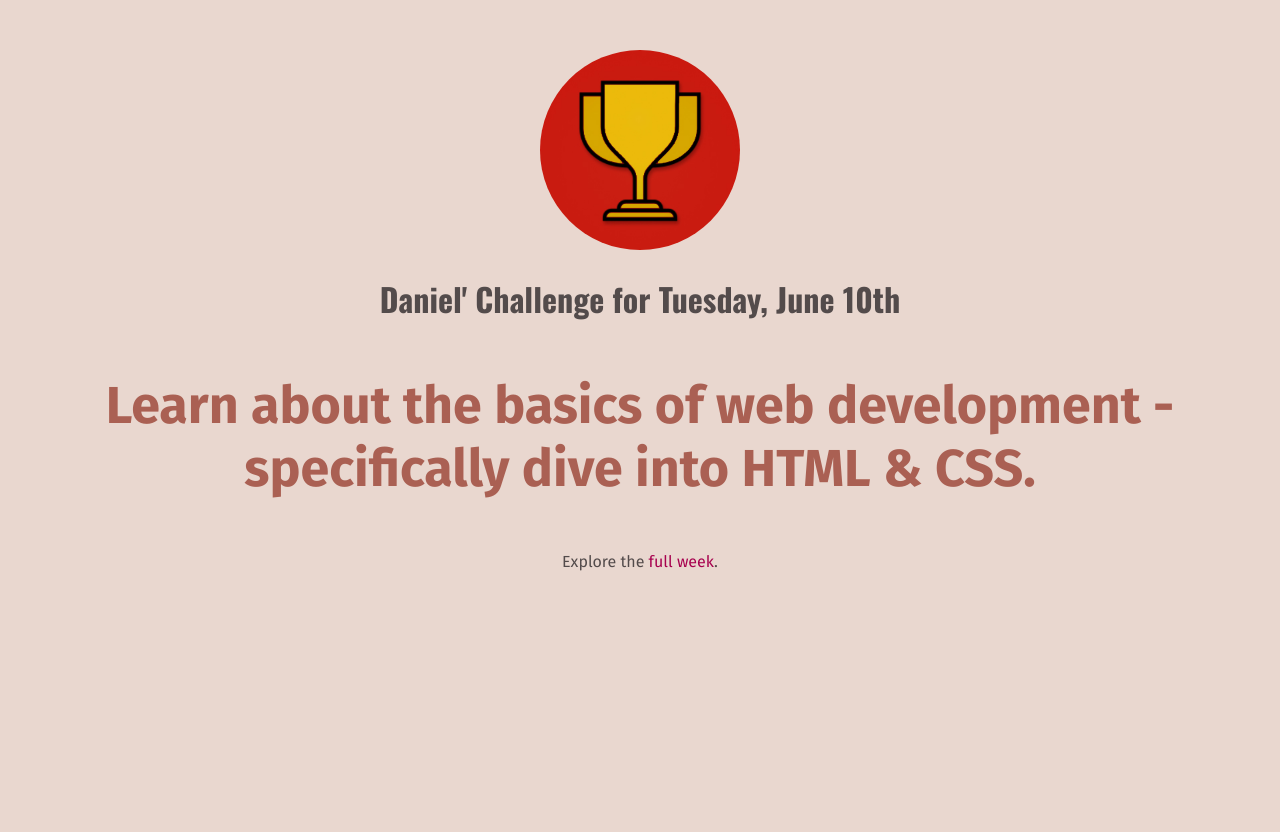
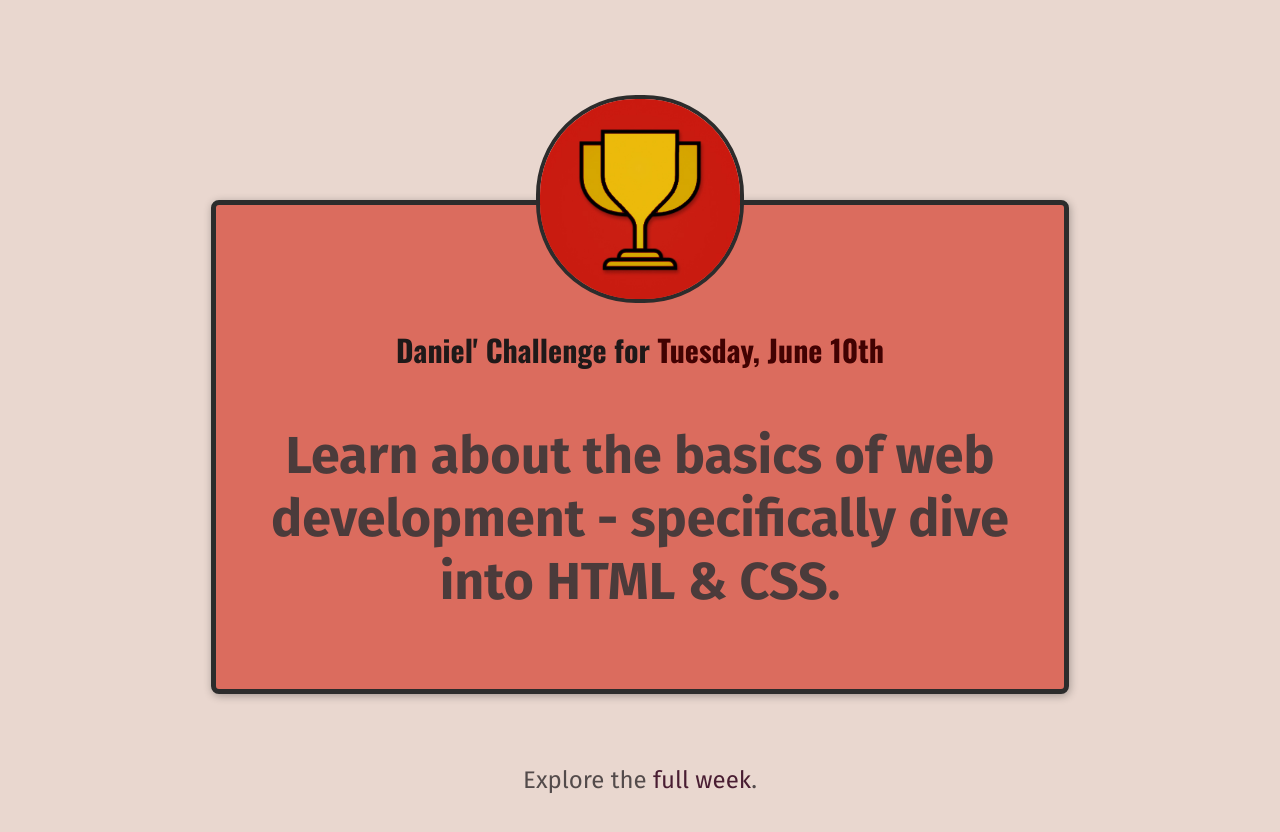
Before and after one commit to danielcinemre/personal_challenge_website_, a plain HTML site: page index.html in a window 1280 px wide. Before the commit the page ends 800 px from the top, so only its background shows below. Drawn offline with nearby package versions, Linux system fonts and the light colour scheme.

Commit message:
Implemented CSS Box Model Attributes, Box Shadows & Finished Webpage
- sixth commit

- webpage now completed

- 'index.html' changes: added main and footer to the code to help organize the code better, moved the contents of the page within the main tags, and the link to 'full-week.html' inside the footer tags

- used the 'span' tag inside of the header, focused on the date so it can be highlighted so it stands out more

- 'styles.css' changes: implemented CSS Box Model styles to the elements on index.html, adding CSS attributes such as padding, margin, border targeting main, header, and anchor elements, also added styling for span element and  adjusted colours to make text more readable and added box shadow to main

- 'full-week.css' changes: adjusted margins to fit webpage better and avoid overlapping margins and added box shadow to each of the listed items to make them have more of a stand out effect

- added some shared styles to the 'shared.css' file, these being a margin of 50px to the body and font size of 24px to all paragraphs

- formatted code using common practices

```diff
--- a/index.html
+++ b/index.html
@@ -12,15 +12,16 @@
     <title>My Daily Challenge</title>
   </head>
   <body>
+    <main>
       <img src="images/challenges-trophy.jpg" alt="A trophy" />
-      <h1>Daniel' Challenge for Tuesday, June 10th</h1>
+      <h1>Daniel' Challenge for <span>Tuesday, June 10th</span></h1>
       <p id="todays-challenge">
         Learn about the basics of web development - specifically dive into HTML
         & CSS.
       </p>
-      <p>
-        Explore the <a href="full-week.html">full week</a>.
-      </p>
+    </main>
+    <footer>
+      <p>Explore the <a href="full-week.html">full week</a>.</p>
+    </footer>
   </body>
 </html>
-</html>
--- a/styles/full-week.css
+++ b/styles/full-week.css
@@ -5,16 +5,16 @@ header {
 h1 {
   font-size: 48px;
   color: rgb(71, 62, 62);
+  margin: 0;
+}
+
+#description {
   margin: 12px 0;
 }
 
-#description {
+/* header p {
   margin-bottom: 36px;
-}
-
-header p {
-  margin-bottom: 36px;
-}
+} */
 
 a {
   padding: 12px 48px;
@@ -23,6 +23,8 @@ a {
   border: 1px solid rgb(167, 1, 78);
   border-radius: 4px;
   font-size: 24px;
+  display: inline-block;
+  margin: 0;
 }
 
 a:hover {
@@ -39,6 +41,7 @@ ol {
 
 li {
   padding: 16px;
+  box-shadow: 1px 1px 4px rgba(0, 0, 0, 0.2);
   margin: 32px;
   background-color: rgb(223, 136, 124);
   border-radius: 6px;
--- a/styles/shared.css
+++ b/styles/shared.css
@@ -2,6 +2,7 @@ body {
   background-color: rgb(233, 215, 207);
   text-align: center;
   color: rgb(83, 75, 75);
+  margin: 50px;
 }
 
 h1 {
@@ -10,6 +11,7 @@ h1 {
 
 p {
   font-family: "Fira Sans", sans-serif;
+  font-size: 24px;
 }
 
 a {
--- a/styles/styles.css
+++ b/styles/styles.css
@@ -1,15 +1,36 @@
-body {
-  margin: 50px;
+main {
+  width: 800px;
+  margin: 200px auto 72px auto;
+  background-color: rgb(219, 108, 94);
+  padding: 24px;
+  border: 5px solid rgb(44, 44, 44);
+  border-radius: 8px;
+  box-shadow: 1px 2px 8px rgba(0, 0, 0, 0.3);
 }
 
 img {
   width: 200px;
   height: 200px;
   border-radius: 100px;
+  border: 4px solid rgb(44, 44, 44);
+  margin-top: -134px;
+}
+
+h1 {
+  font-size: 30px;
+  color: rgb(31, 25, 25);
+}
+
+a {
+  color: rgb(73, 29, 50);
+}
+
+span {
+  color: rgb(66, 2, 2);
 }
 
 #todays-challenge {
-  color: rgb(170, 96, 83);
+  color: rgb(75, 59, 59);
   font-weight: bold;
   font-size: 52px;
 }
```
Lines whose indentation alone changed are shown as unchanged.
